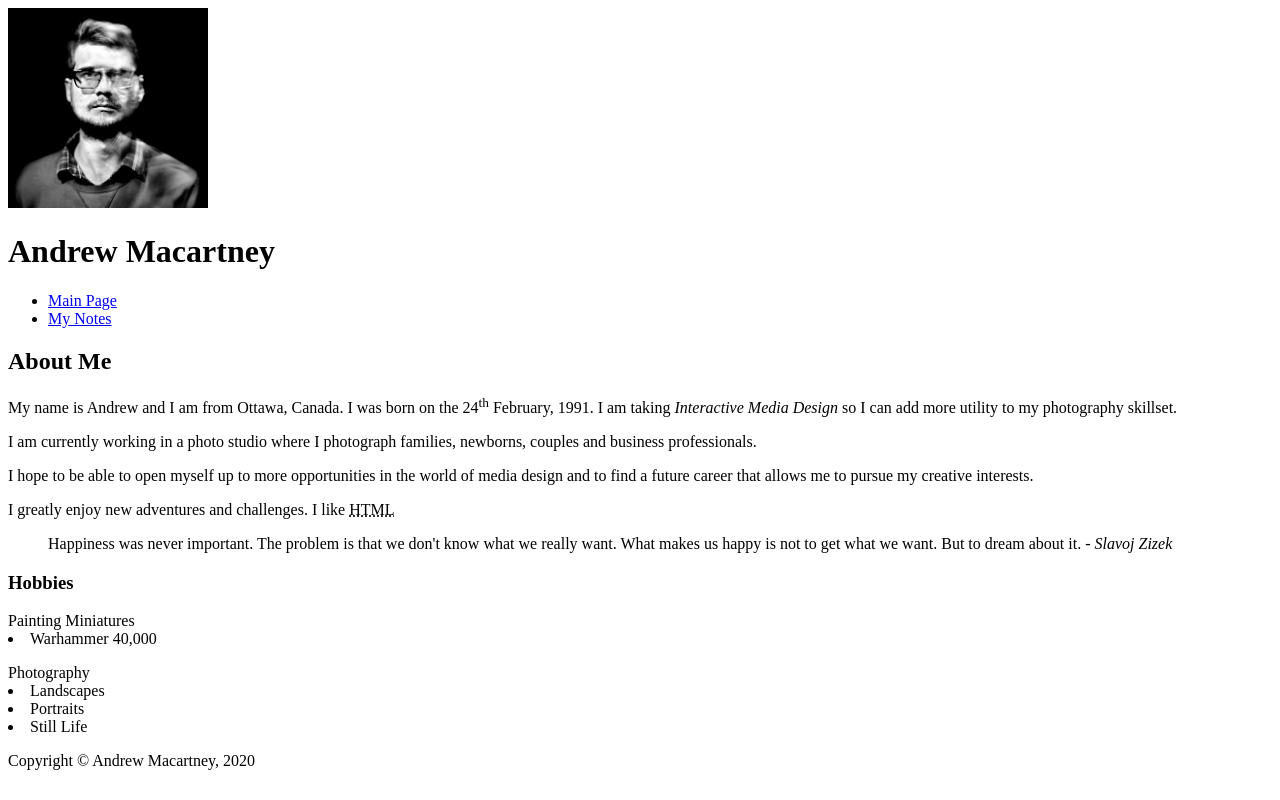
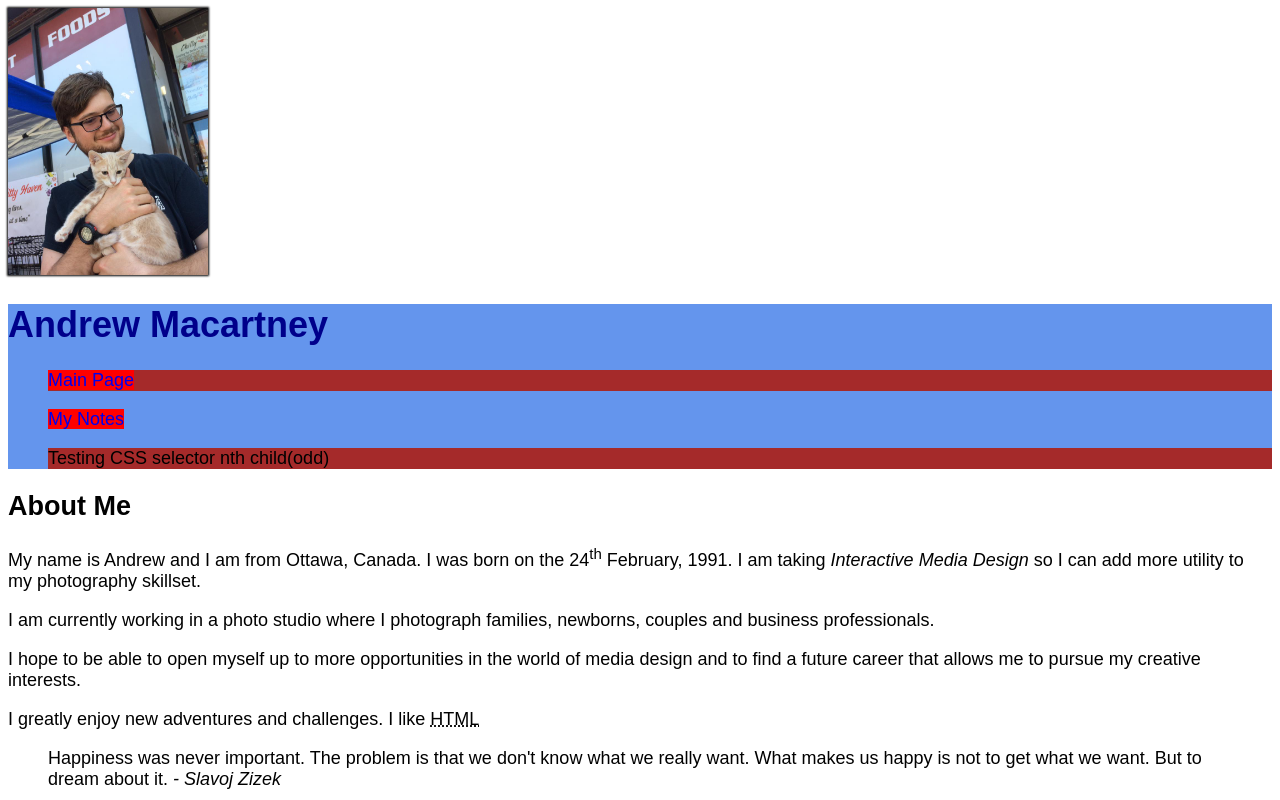
Before and after one commit to maca0071/maca0071.github.io, a plain HTML site: page html-assignment/index.html in a window 1280 px wide. Shown: the top 800 px of the page. Drawn offline with Linux system fonts and the light colour scheme.

Commit message:
assignment week 5

```diff
--- /dev/null
+++ b/html-assignment/css/main.css
@@ -0,0 +1,38 @@
+body{
+    font-family: fantasy;
+    font-size: 18px
+}
+
+
+header, footer{
+    background-color: cornflowerblue
+}
+
+.site-title{
+    color: darkblue
+}
+
+#my-image {
+    /* horizontal vertical blur spread color */
+    box-shadow: 0px 0px 2px 1px black;
+}
+
+h3+dl,dt+li{
+    list-style-type: square;
+}
+
+nav ul :nth-child(odd) {
+    background-color: brown;
+}
+
+nav ul {
+    list-style-type: none;
+}
+
+a {
+    text-decoration: none;background-color:red ;
+}
+
+a:hover{
+    border:4px solid yellow;
+}
--- a/html-assignment/index.html
+++ b/html-assignment/index.html
@@ -3,20 +3,28 @@
 
     <head>
         <meta charset="UTF-8">
+        <link href="css/main.css" rel="stylesheet">
         <title>Andrew Macartney</title>
     </head>
-<img src="images/self-portrait.jpg" width="200" alt="Andrew Macartney"/>
+<img src="images/myself-cat.jpg" width="200" alt="Andrew Macartney" img id="my-image"/>
 <body>
     <header>
-        <h1>Andrew Macartney</h1>
+        <h1 class="site-title">Andrew Macartney</h1>
         <nav>
             <ul>
                 <li>
+                    <p></p>
                     <a href="index.html">Main Page</a>
-                </li>
+                    <p></p>
                 <li>
+                    <p></p>
                     <a href="notes.html">My Notes</a>
-                </li>
+                    <p></p>
+                <li>
+                    <p></p>
+                    Testing CSS selector nth child(odd)
+                    <p></p>
+                <li>
             </ul>
         </nav>
     </header>
@@ -30,13 +38,13 @@
     Happiness was never important. The problem is that we don't know what we really want. What makes us happy is not to get what we want. But to dream about it. <cite>- Slavoj Zizek</cite>
 </blockquote>
     </article>
-    <section>
 <h3>Hobbies</h3>
 <dl>
     <dt>Painting Miniatures</dt>
     <li>Warhammer 40,000</li>
-</section>
+    <p></p>
     <dt>Photography</dt>
+    <p></p>
     <li>Landscapes</li>
     <li>Portraits</li>
     <li>Still Life</li>
```
Also changed, not shown: html-assignment/images/myself-cat.jpg (added).
